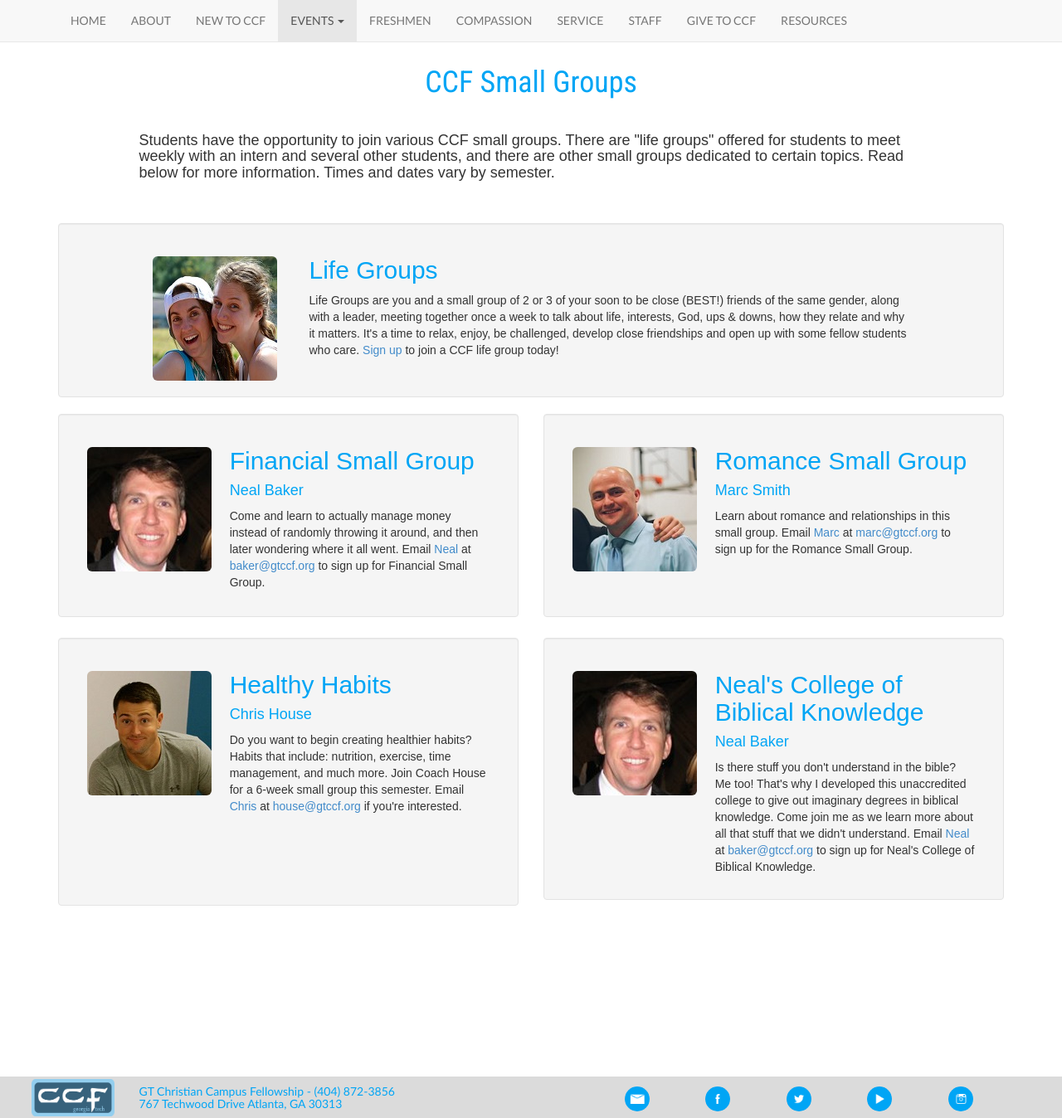
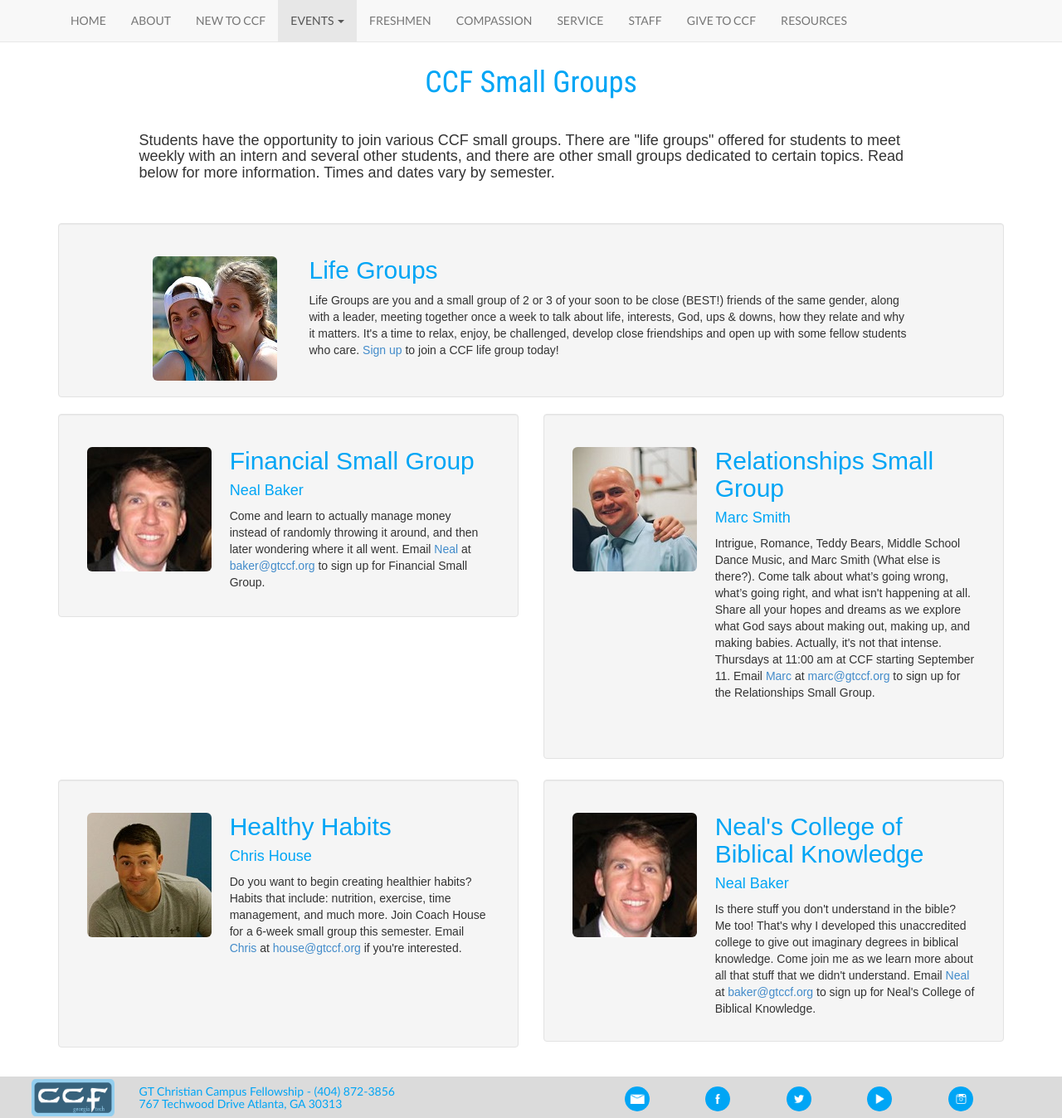
Before and after one commit to gtccf/gtccf.github.io, a Jekyll site: the page built from events/small-groups/index.html, in a window 1280 px wide and 1348 px high. Shown: the whole window at 83% size. Built offline with Jekyll 4.4.1, drawn with Linux system fonts in a browser that asks for light colours; nearby versions of some CDN libraries.

Commit message:
Update relationships small group

```diff
--- a/events/small-groups/index.html
+++ b/events/small-groups/index.html
@@ -43,8 +43,8 @@ layout: default
             <figure><br><a target="_blank" href="{{ site.baseurl }}/staff/#marc"><img src="{{ site.baseurl }}/photos/staff/marc.jpg" class="img-rounded"></a></figure>
           </div>
           <div class="col-xs-8">
-            <div class="blue"><h2>Romance Small Group</h2><h4>Marc Smith</h4></div>
-            <p>Learn about romance and relationships in this small group. Email <a href="{{ site.baseurl }}/staff/#marc">Marc</a> at <a href="mailto:marc@gtccf.org">marc@gtccf.org</a> to sign up for the Romance Small Group.</p><br><br>
+            <div class="blue"><h2>Relationships Small Group</h2><h4>Marc Smith</h4></div>
+            <p>Intrigue, Romance, Teddy Bears, Middle School Dance Music, and Marc Smith (What else is there?). Come talk about what’s going wrong, what’s going right, and what isn't happening at all. Share all your hopes and dreams as we explore what God says about making out, making up, and making babies. Actually, it's not that intense. Thursdays at 11:00 am at CCF starting September 11. Email <a href="{{ site.baseurl }}/staff/#marc">Marc</a> at <a href="mailto:marc@gtccf.org">marc@gtccf.org</a> to sign up for the Relationships Small Group.</p><br><br>
           </div>
         </div>
       </div>
```
